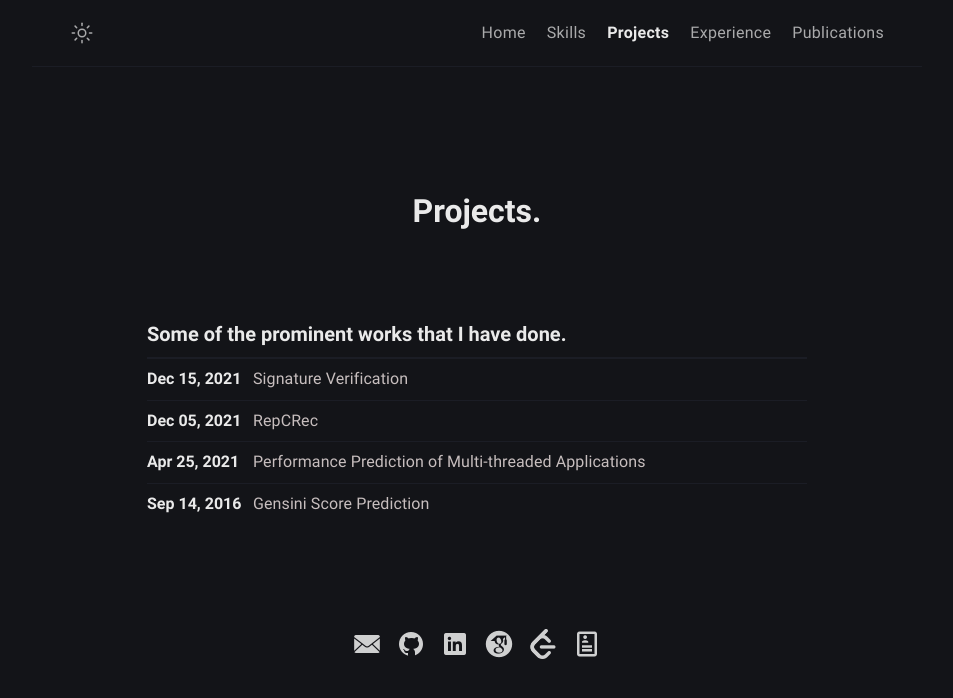
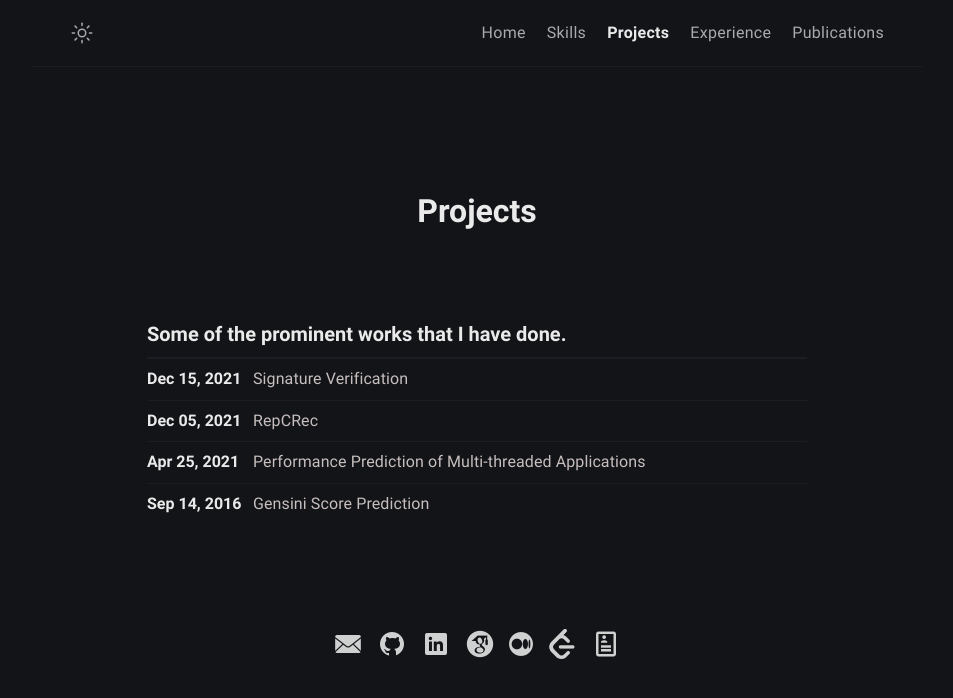
Before and after one commit to Aman-Chopra/aman-chopra.github.io, a Jekyll site: the page built from archive.html, in a window 1280 px wide. Shown: the top 698 px of the page, without its empty margins (163-1116 px from the left). Built offline with Jekyll 4.4.1, drawn with Linux system fonts in a browser that asks for light colours.

Commit message:
Added medium

```diff
--- a/_includes/footer.html
+++ b/_includes/footer.html
@@ -3,6 +3,7 @@
   <a class="footer_item" href="https://github.com/Aman-Chopra" target="_blank"><img class="footer_item" title="GitHub" alt="GitHub" src="/assets/img/github.png"></a>
   <a class="footer_item" href="https://www.linkedin.com/in/amchopra1/" target="_blank"><img class="footer_item" title="Linkedin" alt="Linkedin" src="/assets/img/linkedin.png"></a>
   <a class="footer_item" href="https://scholar.google.com/citations?user=drt7ggUAAAAJ&hl=en" target="_blank"><img class="footer_item" title="Google Scholar" alt="Google Scholar" src="/assets/img/google-scholar.png"></a>
+  <a class="footer_item" href="https://medium.com/@amanchopra64" target="_blank"><img class="footer_item" title="Medium" alt="Medium" src="/assets/img/medium.png"></a>
   <a class="footer_item" href="https://leetcode.com/codecosmos/" target="_blank"><img class="footer_item" title="Leetcode" alt="Leetcode" src="/assets/img/leetcode.png"></a>
   <a class="footer_item" href="/assets/Aman_Chopra_Resume.pdf" target="_blank"><img title="Resume" class="footer_item" alt="Resume" src="/assets/img/resume.png"></a>
   <!--<span class="footer_item">&copy; {{ site.time | date: "%Y" }}</span>-->
--- a/_layouts/page.html
+++ b/_layouts/page.html
@@ -31,7 +31,7 @@ layout: compress
   {% include navbar.html %}
   <div class="wrapper">
     <header class="header">
-      <h1 class="header-title center" itemprop="headline">{{ page.title | escape }}.</h1>
+      <h1 class="header-title center" itemprop="headline">{{ page.title | escape }}</h1>
     </header>
     <main class="page-content" aria-label="Content">
       {% include anchor_headings.html html=content anchorClass="anchor-head" beforeHeading=true h_min=4 h_max=4 %}
--- a/archive.html
+++ b/archive.html
@@ -2,7 +2,7 @@
 title: Projects
 permalink: /projects/
 layout: page
-excerpt: Projects.
+excerpt: Projects
 comments: false
 ---
 
```
Also changed, not shown: assets/img/medium.png (added), 5 other files.
